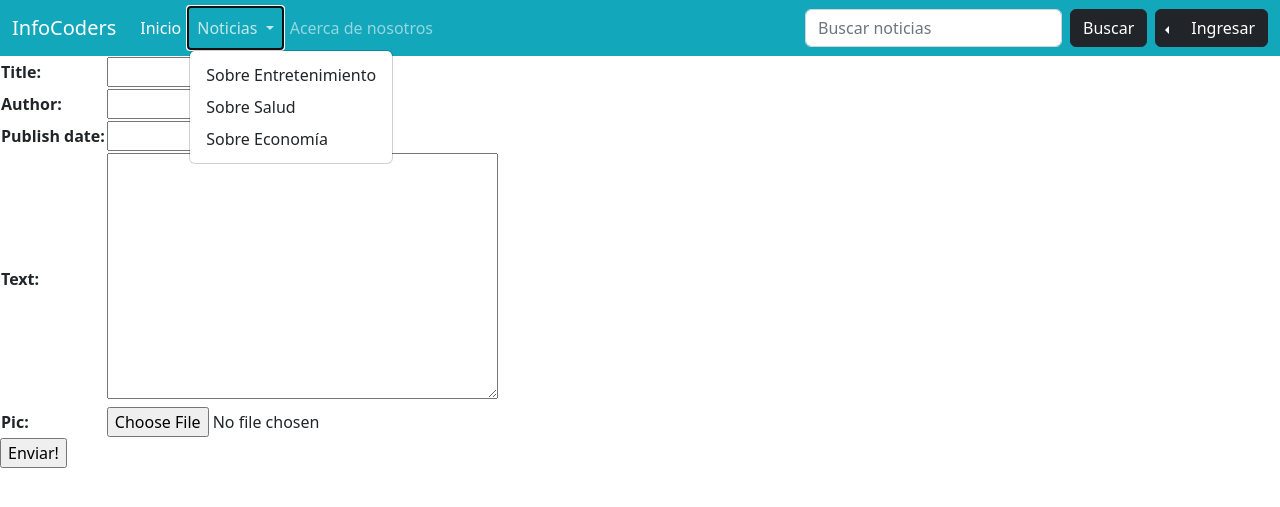
After one commit to jcsax/PFCoder, a Django app: page /Noticias/create-publi-salud/ in a window 1280 px wide, after a click on "Noticias". The commit adds this page. Shown: the top 507 px of the page. Run offline with Django 4.2, Linux system fonts and the light colour scheme.

Commit message:
Agregadas clases, views y forms

```diff
--- a/PFC/urls.py
+++ b/PFC/urls.py
@@ -21,7 +21,7 @@ urlpatterns = [
     path('admin/', admin.site.urls),
     path('', index),
     path('index/', index),
-    path('Entretenimiento/', include('blog.urls')),
+    path('Noticias/', include('blog.urls')),
     path('registro/', registro),
     path('login/', login),
 ]
--- a/blog/admin.py
+++ b/blog/admin.py
@@ -1,5 +1,7 @@
 from django.contrib import admin
-from blog.models import Entretenimiento
+from blog.models import Economia, Entretenimiento, Salud
 # Register your models here.
 
 admin.site.register(Entretenimiento)
+admin.site.register(Economia)
+admin.site.register(Salud)
--- /dev/null
+++ b/blog/forms.py
@@ -0,0 +1,17 @@
+from django import forms
+from blog.models import Salud, Entretenimiento, Economia
+
+class Salud_form(forms.ModelForm):
+    class Meta:
+        model = Salud
+        fields = '__all__'
+
+class Economia_form(forms.ModelForm):
+    class Meta:
+        model = Economia
+        fields = '__all__'
+
+class Entretenimiento_form(forms.ModelForm):
+    class Meta:
+        model = Entretenimiento
+        fields = '__all__'
--- a/blog/models.py
+++ b/blog/models.py
@@ -3,6 +3,32 @@ from django.db import models
 # Create your models here.
 
 class Entretenimiento(models.Model):
-    name = models.CharField(max_length=100)
+    title = models.CharField(max_length=100, blank=True, null=True)
     author = models.CharField(max_length=50)
     publish_date = models.DateField()
+    text = models.TextField(blank=True)
+    pic = models.ImageField(blank=True)
+    class Meta:
+        verbose_name = 'Entretenimiento'
+        verbose_name_plural = 'Entretenimiento'
+
+
+class Economia(models.Model):
+    title = models.CharField(max_length=100)
+    author = models.CharField(max_length=50)
+    publish_date = models.DateField()
+    text = models.TextField(blank=True)
+    pic = models.ImageField(blank=True)
+    class Meta:
+        verbose_name = 'Economia'
+        verbose_name_plural = 'Economia'
+
+class Salud(models.Model):
+    title = models.CharField(max_length=100)
+    author = models.CharField(max_length=50)
+    publish_date = models.DateField()
+    text = models.TextField(blank=True)
+    pic = models.ImageField(blank=True)
+    class Meta:
+        verbose_name = 'Salud'
+        verbose_name_plural = 'Salud'
--- a/blog/templates/base.html
+++ b/blog/templates/base.html
@@ -25,9 +25,9 @@
                   Noticias
                 </a>
                 <ul class="dropdown-menu" aria-labelledby="navbarDropdown">
-                  <li><a class="dropdown-item" href="/Entretenimiento/">Sobre Entretenimiento</a></li>
-                  <li><a class="dropdown-item" href="#">Sobre Salud</a></li>
-                  <li><a class="dropdown-item" href='#'>Sobre Economía</a></li>
+                  <li><a class="dropdown-item" href="/Noticias/Entretenimiento/">Sobre Entretenimiento</a></li>
+                  <li><a class="dropdown-item" href="/Noticias/Salud/">Sobre Salud</a></li>
+                  <li><a class="dropdown-item" href='/Noticias/Economia/'>Sobre Economía</a></li>
                 </ul>
                 <li class="nav-item">
                     <a class="nav-link" href="#">Acerca de nosotros</a>
--- /dev/null
+++ b/blog/templates/create_publi_salud.html
@@ -0,0 +1,29 @@
+{% extends 'base.html' %}
+
+{% block titulo %}
+Publicar Salud
+{% endblock %}
+
+{% block contenido %}
+{% if form %}
+    <form action="" method="POST" >
+        {% csrf_token %}
+        <table>
+            {{form.as_table}}
+        </table>
+        <input type="submit", value="Enviar!">
+    </form>
+{% elif new_publi_salud %}
+
+    <div class="card" style="width: 18rem;">
+        <img class="card-img-top" src=".../100px180/" alt="Card image cap">
+        <div class="card-body">
+            <h5 class="card-title">{{new_publi_salud.title}}</h5>
+            <p class="card-text">{{new_publi_salud.author}}</p>
+            <p class="card-text">{{new_publi_salud.text}}</p>
+        </div>
+    </div>
+
+{% endif %}
+
+{% endblock %}
--- a/blog/urls.py
+++ b/blog/urls.py
@@ -1,9 +1,12 @@
 from django.urls import path
-from blog.views import publicar_entretenimiento
+from blog.views import create_publi_salud, publicar_economia, publicar_entretenimiento, publicar_salud, create_publi_salud
 
 
 
 
 urlpatterns = [
-    path('', publicar_entretenimiento, name = 'publi_entretenimiento')
+    path('Entretenimiento/', publicar_entretenimiento, name = 'publi_entretenimiento'),
+    path('Economia/', publicar_economia, name = 'publi_economia'),
+    path('Salud/', publicar_salud, name = 'publi_salud'),
+    path('create-publi-salud/', create_publi_salud, name = 'create-publi-salud')
 ]
--- a/blog/views.py
+++ b/blog/views.py
@@ -1,7 +1,38 @@
+from turtle import title
 from django.shortcuts import render
-from blog.models import Entretenimiento
+from django.http import HttpResponse
+from blog.models import Entretenimiento, Salud, Economia
+from blog.forms import Salud_form
 # Create your views here.
 def publicar_entretenimiento(request):
     publi_entretenimiento = Entretenimiento.objects.all()
     context = {'publi_entretenimiento': publi_entretenimiento}
     return render(request, 'publi_entretenimiento.html', context=context)
+
+def publicar_salud(request):
+    publi_salud = Salud.objects.all()
+    context = {'publi_salud': publi_salud}
+    return render(request, 'publi_salud.html', context=context)
+
+def publicar_economia(request):
+    publi_economia = Economia.objects.all()
+    context = {'publi_economia': publi_economia}
+    return render(request, 'publi_economia.html', context=context)
+
+def create_publi_salud(request):
+    if request.method == 'GET':
+        form = Salud_form()
+        context = {'form':form}
+        return render(request, 'create_publi_salud.html', context=context)
+    else:
+        form = Salud_form(request.POST)
+        if form.is_valid():
+            new_publi_salud = Salud.objects.create(
+                title = form.cleaned_data['title'],
+                author = form.cleaned_data['author'],
+                publish_date = form.cleaned_data['publish_date'],
+                text = form.cleaned_data['text'],
+                pic = form.cleaned_data['pic'],
+            )
+            context ={'new_publi_salud':new_publi_salud}
+        return render(request, 'create_publi_salud.html', context=context)
--- a/requirements.txt
+++ b/requirements.txt
@@ -1,3 +1,5 @@
 asgiref==3.5.2
 Django==4.0.4
+Pillow==9.1.1
 sqlparse==0.4.2
+tzdata==2022.1
```
Also changed, not shown: blog/templates/publi_economia.html (added, +13 -0 lines), blog/templates/publi_salud.html (added, +13 -0 lines), blog/migrations/0002_economia_salud_remove_entretenimiento_name_and_more.py (added).
